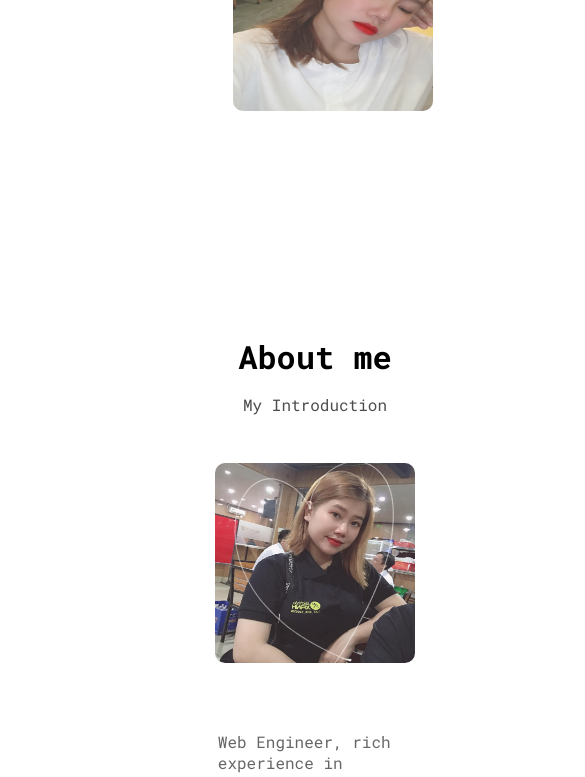
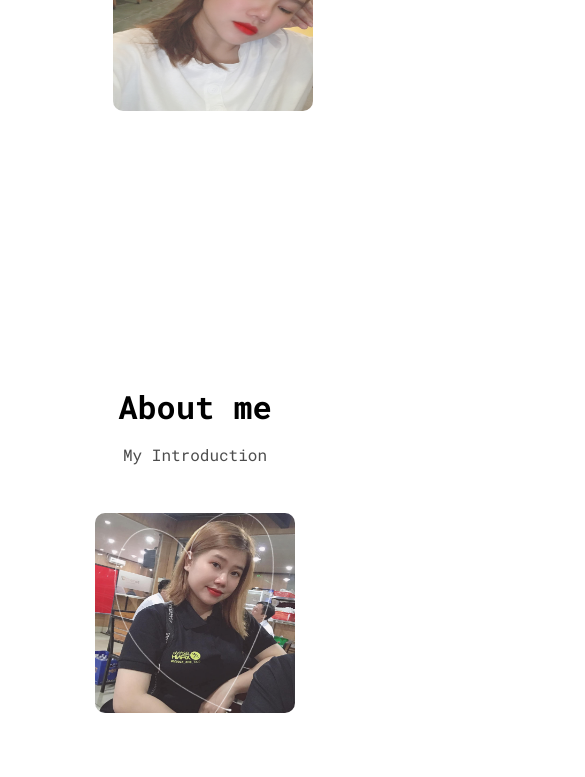
Before and after one commit to ngocdolly/personal, a website: page index.html in a window 390 px wide. Shown: the part 556-1333 px from the top of the page, 585 px wide, since content can reach past the window. Drawn offline with nearby package versions, Linux system fonts and the light colour scheme.

Commit message:
Update style.css

```diff
--- a/style.css
+++ b/style.css
@@ -750,7 +750,5 @@ body::-webkit-scrollbar-thumb:hover {
       .dropdown-content.active::-webkit-scrollbar-thumb:hover {
         background-color: rgba(0, 0, 0, 0.4);
       }
-      html{
-          margin-left:15rem;
-      }
+
   }
```
